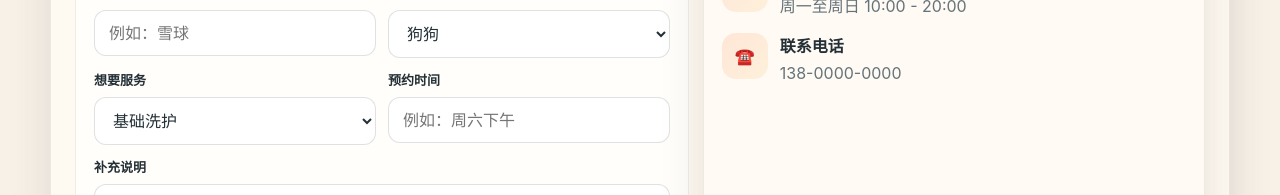
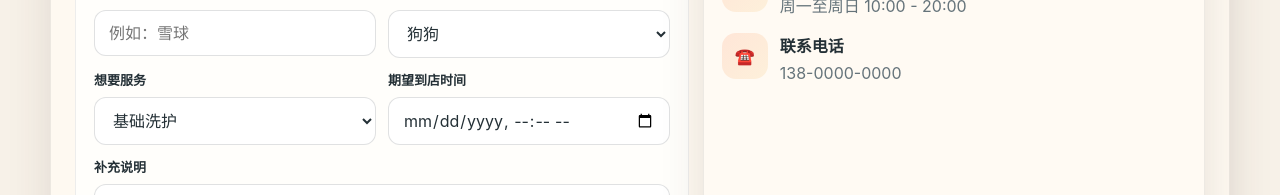
Before and after one commit to wzszdsa/pet-care, a Next.js app: page / in a window 1280 px wide. Shown: the part 2161-2356 px from the top of the page. Built offline with nearby package versions, Linux system fonts and the light colour scheme.

Commit message:
feat: add expected arrival time to booking form

```diff
--- a/components/booking-section.tsx
+++ b/components/booking-section.tsx
@@ -1,4 +1,11 @@
 export function BookingSection() {
+  const now = new Date();
+  const minAppointmentTime = [
+    now.getFullYear(),
+    String(now.getMonth() + 1).padStart(2, '0'),
+    String(now.getDate()).padStart(2, '0')
+  ].join('-') + 'T' + String(now.getHours()).padStart(2, '0') + ':' + String(now.getMinutes()).padStart(2, '0');
+
   return (
     <section className="section" id="contact">
       <div className="section-head"><div><h2>预约咨询</h2><p>填写信息后我们会尽快确认时间。</p></div></div>
@@ -10,7 +17,7 @@ export function BookingSection() {
             <div><label htmlFor="pet">宠物名字</label><input id="pet" type="text" placeholder="例如：雪球" /></div>
             <div><label htmlFor="type">宠物类型</label><select id="type"><option>狗狗</option><option>猫咪</option><option>其他</option></select></div>
             <div><label htmlFor="service">想要服务</label><select id="service"><option>基础洗护</option><option>美容修剪</option><option>耳道护理</option><option>深度护理</option></select></div>
-            <div><label htmlFor="time">预约时间</label><input id="time" type="text" placeholder="例如：周六下午" /></div>
+            <div><label htmlFor="appointment-time">期望到店时间</label><input id="appointment-time" name="appointmentTime" type="datetime-local" min={minAppointmentTime} required /></div>
           </div>
           <div style={{ marginTop: 12 }}><label htmlFor="note">补充说明</label><textarea id="note" placeholder="例如：怕吹风、容易打结、需要剪指甲等" /></div>
           <div className="actions"><button className="btn btn-primary" type="button">提交预约</button><button className="btn btn-secondary" type="button">联系门店</button></div>
```
Also changed, not shown: 1 other file (tests, documents, lock files or other folders).
